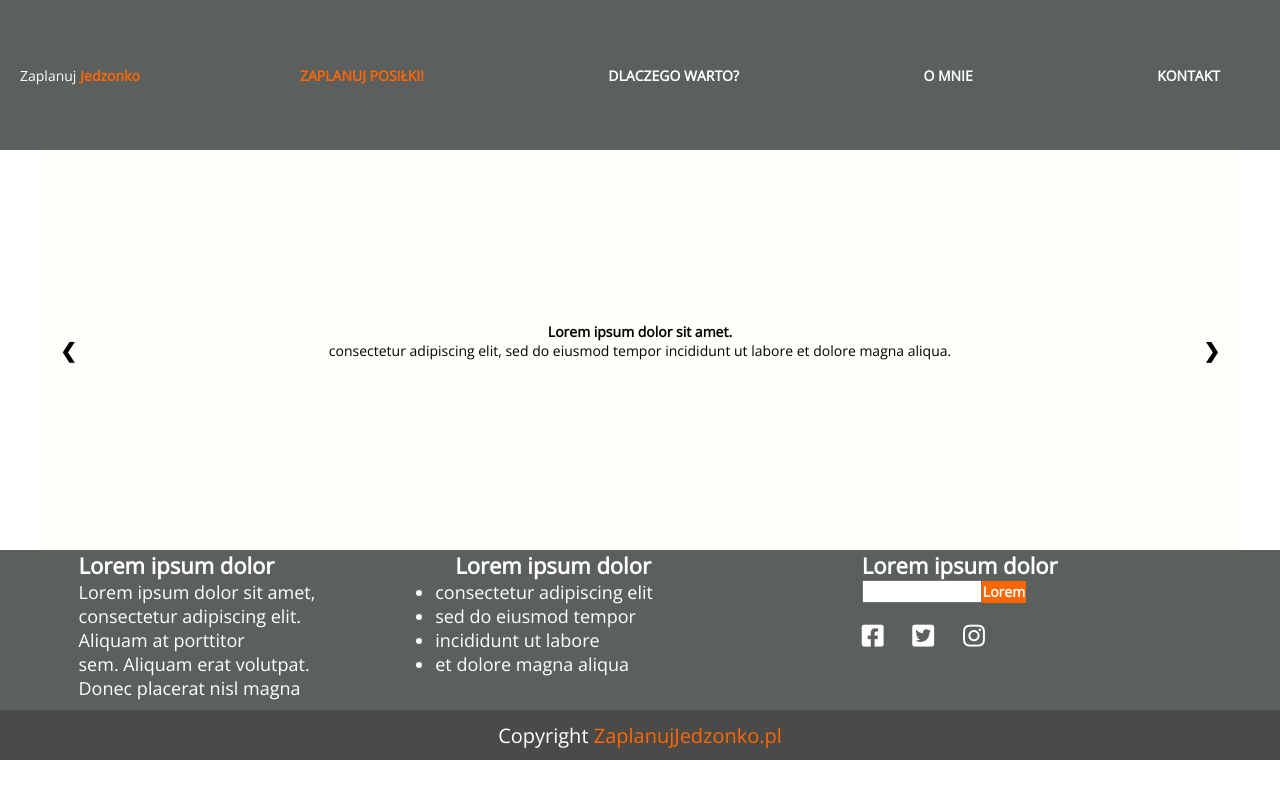
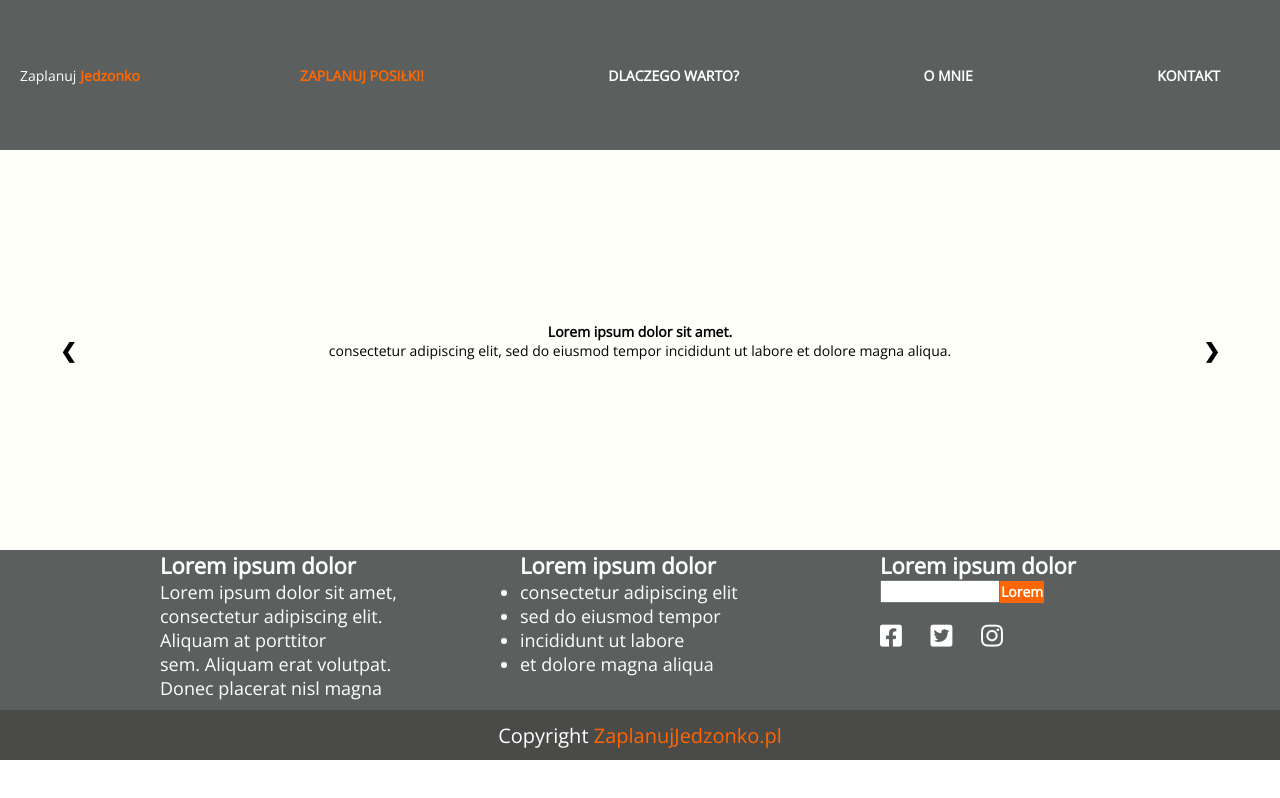
Before and after one commit to AMGasiorek/CodersLab_ScrumLab_ZaplanujJedzonko, a website: page development/index.html in a window 1280 px wide. Drawn offline with nearby package versions, Linux system fonts and the light colour scheme; files that its build step writes are made by us from their sources; a web font is replaced by a local one.

Commit message:
Footer umieszczony w gridzie plus kilka innych zmian

```diff
--- a/development/index.html
+++ b/development/index.html
@@ -25,7 +25,8 @@
             </ul>
           </nav>
     </header>
-    <section class="container--grid">
+    <section class="light_background">
+      <div class="container--grid">
       <div class="row carousel">
 
         <div class="col-1">
@@ -65,7 +66,7 @@
 <!--        <a class="next" onclick="nextCarouselItem(1)">&#10095;</a>-->
 
       </div>
-
+      </div>
     </section>
 
     <section>
@@ -80,13 +81,16 @@
     <section>
       <!-- aobut me -->
     </section>
-    <section class="container--columns">
-      <div class="columns">
-        <div class="column1">
+    <section class="medium_background">
+      <div class="container--grid container--footer">
+      <div class="row">
+        <div class = "col-1"></div>
+        <div class="col-2 footer_column">
           <h3>Lorem ipsum dolor</h3>
           <p>Lorem ipsum dolor sit amet,<br> consectetur adipiscing elit.<br> Aliquam at porttitor <br> sem. Aliquam erat volutpat.<br> Donec placerat nisl magna </p>
         </div>
-      <div class="column2">
+        <div class = "col-1"></div>
+        <div class="col-2 footer_column">
           <h3> Lorem ipsum dolor</h3>
           <ul>
             <li>consectetur adipiscing elit</li>
@@ -95,16 +99,19 @@
             <li>et dolore magna aliqua</li>
           </ul>
         </div>
-        <div class="column3">
+        <div class = "col-1"></div>
+        <div class="col-2 footer_column">
           <h3>Lorem ipsum dolor</h3>
           <input name="text" type="text"><input type="submit" value="Lorem"><br>
           <i class="fab fa-facebook-square"></i>
           <i class="fab fa-twitter-square"></i>
           <i class="fab fa-instagram"></i>
         </div>
+        <div class = "col-1"></div>
+      </div>
       </div>
     </section>
-    <footer class="container--footer">
+    <footer class="container--footer darker_background">
       <p>Copyright <span>ZaplanujJedzonko.pl</span></p>
     </footer>
 
--- a/development/scss/elements/_carousel.scss
+++ b/development/scss/elements/_carousel.scss
@@ -7,7 +7,6 @@ $carouselHeight: 400px;
 /* Kontener karuzeli */
 .carousel {
   height: $carouselHeight;
-  background-color: $backgroundColor;
 }
 
 /* Itemy/Slajdy karuzeli */
--- a/development/scss/elements/_contentGrid.scss
+++ b/development/scss/elements/_contentGrid.scss
@@ -16,7 +16,6 @@
 $cols:10;
 
 .container--grid {
-  background-color: $backgroundColor;
   max-width: 1200px;
   margin: 0 auto;
   width: 100%;
@@ -37,3 +36,15 @@ $cols:10;
     }
   }
 }
+
+.light_background {
+  background-color: $backgroundColor;
+}
+
+.medium_background {
+  background-color: $navigationColor;
+}
+
+.darker_background {
+  background-color: $headerColor;
+}
--- a/development/scss/elements/_footer.scss
+++ b/development/scss/elements/_footer.scss
@@ -1,14 +1,12 @@
 @import "../settings/colors";
 
-.container--columns {
-  width: 100%;
-  //height: 200px;
-  .columns {
-    background-color: $navigationColor;
-    display: flex;
-    justify-content:space-around;
+/*.container--footer {
+  background-color: $headerColor;
+}*/
+
+.footer_column {
     color:$fontWhite;
-    flex-direction: row;
+
     h3 {
       font-size:22px;
     }
@@ -19,7 +17,7 @@
       padding-bottom:10px;
       font-size:18px;
     }
-    .column1 {
+    /*.column1 {
       width: 32%;
       padding-left:70px;
     }
@@ -31,7 +29,7 @@
     }
     .column3 {
       width: 32%;
-      padding-right:40px;
+      padding-right:40px*/;
       .fab {
         font-size:25px;
         padding-top:20px;
@@ -47,15 +45,12 @@
         height:22px;
         font-weight:900;
       }
-    }
-
-  }
 }
 
-.container--footer {
+
+footer {
   width: 100%;
   height: 50px;
-  background-color:$headerColor;
   display:flex;
   justify-content:center;
   align-items:center;
```
Lines whose indentation alone changed are shown as unchanged.
